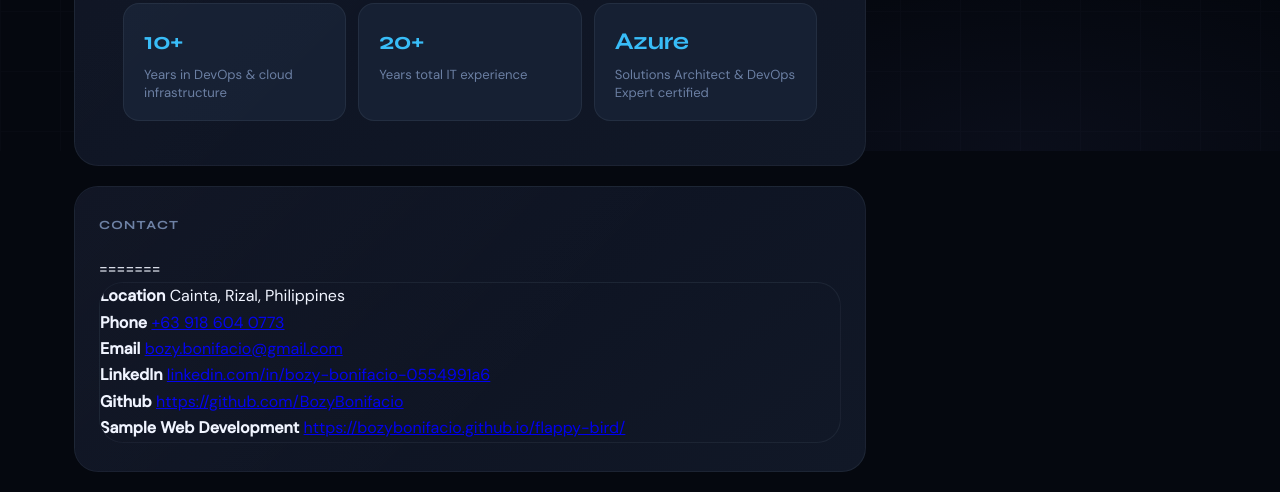
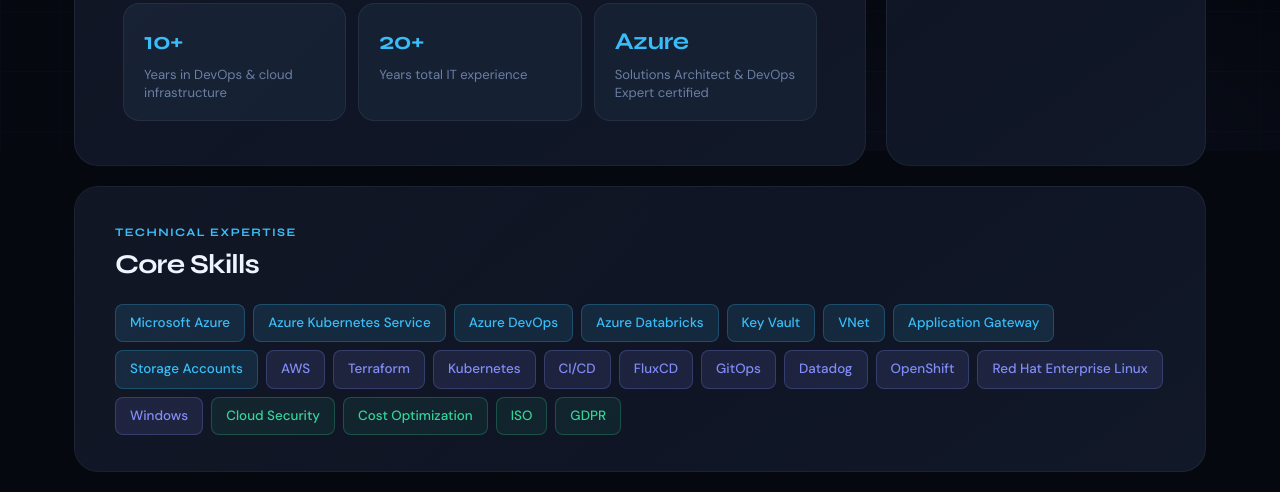
Before and after one commit to BozyBonifacio/publicprofile, a plain HTML site: page index.html in a window 1280 px wide. Shown: the part 649-1141 px from the top of the page. Drawn offline with Linux system fonts and the light colour scheme.

Commit message:
design update 3

```diff
--- a/index.html
+++ b/index.html
@@ -567,38 +567,8 @@
       </div>
     </div>
 
-<<<<<<< HEAD
     <aside class="card contact-card">
       <div class="contact-header">Contact</div>
-=======
-      <aside class="card contact-grid">
-        <div class="contact-row">
-          <strong>Location</strong>
-          <span class="muted">Cainta, Rizal, Philippines</span>
-        </div>
-        <div class="contact-row">
-          <strong>Phone</strong>
-          <a href="tel:+639186040773">+63 918 604 0773</a>
-        </div>
-        <div class="contact-row">
-          <strong>Email</strong>
-          <a href="mailto:bozy.bonifacio@gmail.com">bozy.bonifacio@gmail.com</a>
-        </div>
-        <div class="contact-row">
-          <strong>LinkedIn</strong>
-          <a href="https://www.linkedin.com/in/bozy-bonifacio-0554991a6" target="_blank" rel="noreferrer">linkedin.com/in/bozy-bonifacio-0554991a6</a>
-        </div>
-        <div class="contact-row">
-          <strong>Github</strong>
-          <a href="https://github.com/BozyBonifacio" target="_blank" rel="noreferrer">https://github.com/BozyBonifacio</a>
-        </div>
-        <div class="contact-row">
-          <strong>Sample Web Development</strong>
-          <a href="https://bozybonifacio.github.io/flappy-bird/" target="_blank" rel="noreferrer">https://bozybonifacio.github.io/flappy-bird/</a>
-        </div>
-      </aside>
-    </section>
->>>>>>> 7007189e2d0690f8d47a295bfb35318bb55aaa93
 
       <div class="contact-item">
         <div class="contact-icon loc">📍</div>
```
